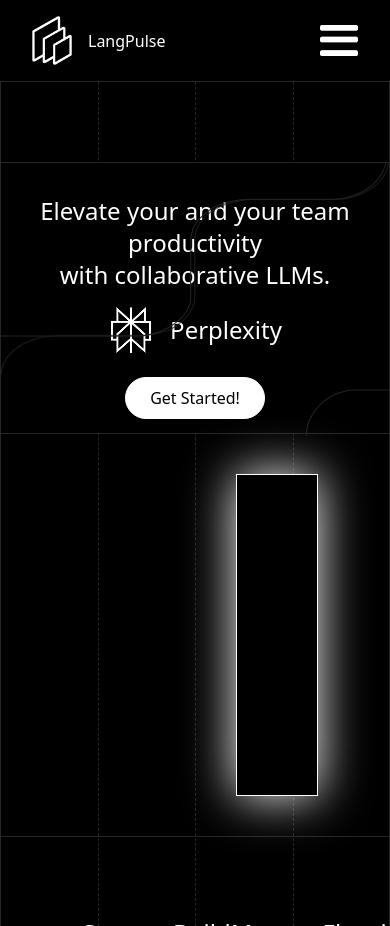
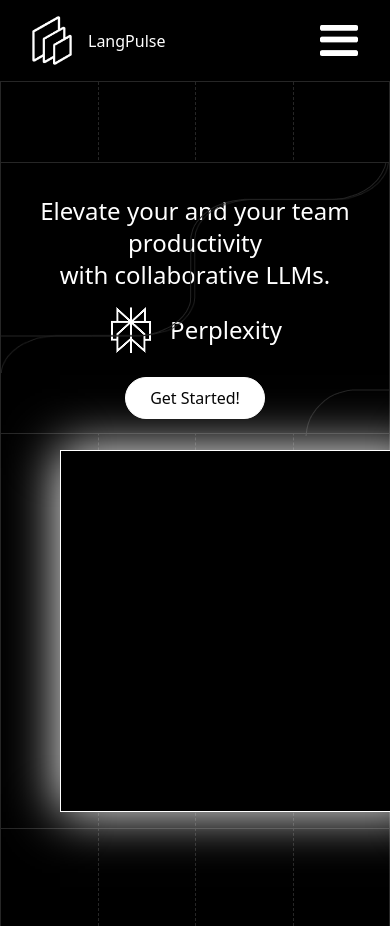
Before and after one commit to Marwan-Alhindi/O, a React (Vite) app in the folder langpulse.client/: page / in a window 390 px wide. Built offline with nearby package versions, Linux system fonts and the light colour scheme.

Commit message:
added responsive window

```diff
--- a/langpulse.client/src/marketing/components/Hero.jsx
+++ b/langpulse.client/src/marketing/components/Hero.jsx
@@ -31,21 +31,22 @@ function Hero () {
             {/* second section */}
             <div>
             </div>
-                <div className="relative bg-black border border-white border-solid px-10 py-40 my-10 mx-59 shadow-[0_0_50px_white]"></div>
+                <div className="relative bg-black border border-white border-solid shadow-[0_0_50px_white] my-4 mx-15 p-20 md:mx-20 p-45 p-30 lg:mx-55 lg:p-45 xl:mx-70"></div>
             <div>
 
             {/* line */}
             <div className="border-b border-b-neutral-800 border-solid text-white"></div>
 
             {/* third section */}
-            <div className="text-white text-2xl p-20 flex flex-row justify-between">
+            <div className="text-white text-2xl p-25 pb-23 flex flex-row justify-between">
                 <p>Connect</p>
                 <p>Build</p>
                 <p>Manage</p>
                 <p>Flourish</p>
             </div>
 
-
+            {/* line */}
+            <div className="border-b border-b-neutral-800 border-solid text-white"></div>
             </div>
         </div>
     )
```
